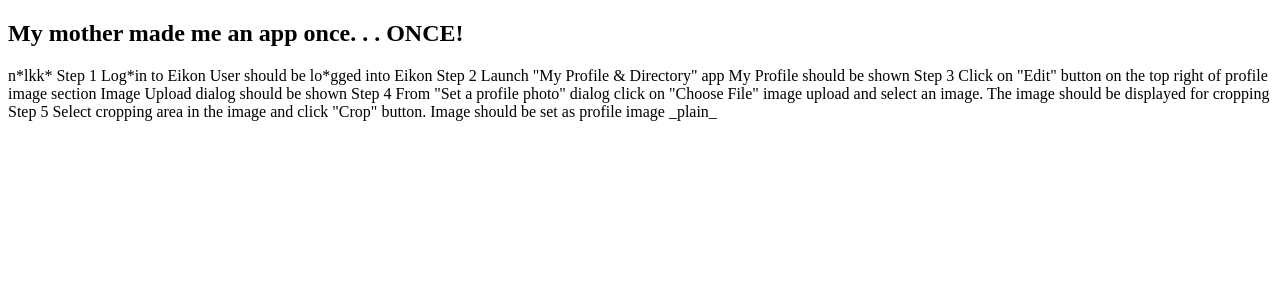
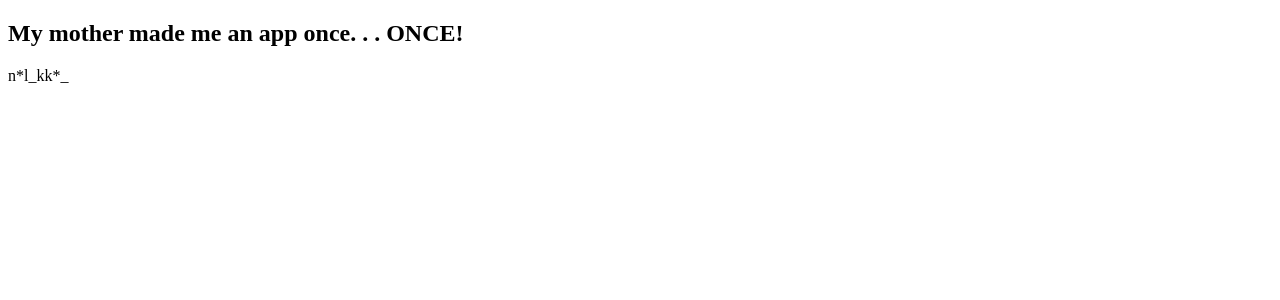
Before and after one commit to Paul-Guerra/text-marker, a React app: page / in a window 1280 px wide. Shown: the top 300 px of the page. Built offline with nearby package versions, Linux system fonts and the light colour scheme; the HTML template or start-up script is replaced by a standard one.

Commit message:
test strings

```diff
--- a/src/components/app.component.jsx
+++ b/src/components/app.component.jsx
@@ -3,17 +3,21 @@
 
 export default () => {
   let times = 'once';
-  // let text = 'i am *bold _and_ underline_* and **you** are /buzz not at http://www.google.com . . .  or are you?';
+  let text = 'i am *bold _and_ underline_* and **you** are /buzz not at http://www.google.com . . .  or are you?';
   // let text = 'i am *bold _and underline* and _ ?';
-  let text = `n*lkk*
+//   let text = `n*lkk*
 
-Step 1	Log*in to Eikon	User should be lo*gged into Eikon
-Step 2	Launch "My Profile & Directory" app	My Profile should be shown
-Step 3	Click on "Edit" button on the top right of profile image section	Image Upload dialog should be shown
-Step 4	From "Set a profile photo" dialog click on "Choose File" image upload and select an image.	The image should be displayed for cropping
-Step 5	Select cropping area in the image and click "Crop" button.	Image should be set as profile image
+// Step 1	Log*in to Eikon	User should be lo*gged into Eikon
+// Step 2	Launch "My Profile & Directory" app	My Profile should be shown
+// Step 3	Click on "Edit" button on the top right of profile image section	Image Upload dialog should be shown
+// Step 4	From "Set a profile photo" dialog click on "Choose File" image upload and select an image.	The image should be displayed for cropping
+// Step 5	Select cropping area in the image and click "Crop" button.	Image should be set as profile image
 
-_plain_`;
+// _plain_`;
+  text = 'n*l_kk*_';
+  // text = 'Step 2	Launch "My Profile & Directory" app	My Profile should be shown';
+  // text = 'Step 1	L*og*in to Eikon	User should be logged into Eikon';
+  // text = 'Step 1	Log*in to Eikon	User should be lo*gged into Eikon';
   return (
     <div>
       <h2>My mother made me an app {times}. . . {times.toUpperCase()}!</h2>
```
